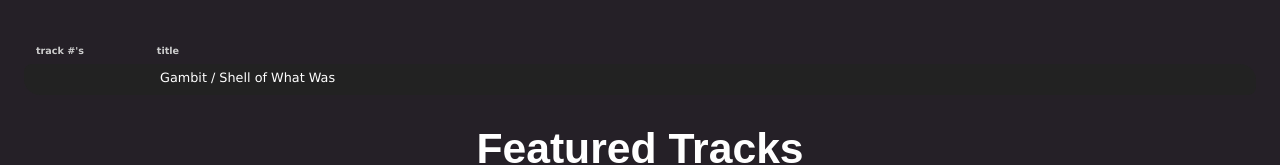
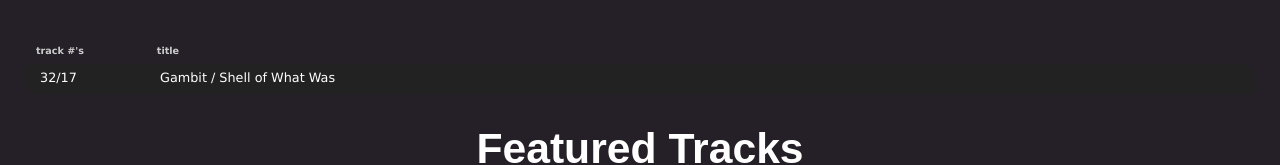
Before and after one commit to Gabe-Bryan/DestinyMusicHub, a React (Create React App) app: page / in a window 1280 px wide. Shown: the part 259-424 px from the top of the page. Built offline with nearby package versions, Linux system fonts and the light colour scheme.

Commit message:
got track# to work

```diff
--- a/src/components/SongPlaylist.js
+++ b/src/components/SongPlaylist.js
@@ -8,21 +8,15 @@ export function SongPlaylist({ playlistData }) {
     function getSongList(playlistDataIn) {
         let songList = []
         for (let songItem of playlistDataIn){
-            let completeTitle = songItem.title
-            let completeTrack=""
-        songItem.sources.forEach(source => {
-            if(source.is_official!==undefined){
-                completeTrack+="/"+source.track_number
+            let completeTrack = ""
+            if(songItem.sources!==undefined){
+                songItem.sources.forEach(source => {
+                    if (source.track_number!==undefined){
+                        completeTrack +="/"+source.track_number
+                    }
+                })
             }
-            if(source.is_official!==undefined && source.is_official===true){
-                completeTitle+="/"+source.version_title.$numberInt;
-
-            }else{
-                completeTitle+="/ Unofficial Song "+source.intensity;
-            }
-            })
-            console.log(completeTitle);
-            console.log(completeTrack)
+            songItem.track = completeTrack.substring(1)
             songList.push(
                 <li key={songItem.track}>
                     <SongItem data = {songItem}/>
--- a/src/pages/home.js
+++ b/src/pages/home.js
@@ -33,43 +33,51 @@ function Home() {
                 "sources":[{
                   "video_id":"z60BFLUBEpI","source_type":"Youtube",
                   "intensity":["Ambient","Soundtrack Edition"],
-                  "track_number":{"$numberInt":"32"},
+                  "track_number":32,
                   "is_official":true,
                   "version_title":"Gambit",
                   "soundtrack_id":"65b834f6bad846dd6181fc2b",
-                  "duration":{"$numberInt":"202"}},
+                  "duration":202},
 
                   {"video_id":"358iGrX8gIo",
                   "source_type":"Youtube",
                   "intensity":["Action","Soundtrack Edition"],
-                  "track_number":{"$numberInt":"17"},
+                  "track_number":17,
                   "is_official":true,
                   "version_title":"Shell of What Was",
                   "soundtrack_id":"65b834f6bad846dd6181fc2b",
-                  "duration":{"$numberInt":"106"}},
+                  "duration":106},
 
                   {"video_id":"pCjl94eENa4",
                   "source_type":"Youtube",
                   "intensity":["Ambient"],
                   "version_title":"Gambit",
                   "soundtrack_id":"65b834f6bad846dd6181fc2b",
-                  "duration":{"$numberInt":"209"}},
+                  "duration":209},
 
                   {"video_id":"tOfGBYS0AjQ",
                   "source_type":"Youtube",
                   "intensity":["Tension"],
                   "soundtrack_id":"65b834f6bad846dd6181fc2b",
-                  "duration":{"$numberInt":"197"}},
+                  "duration":197},
 
                   {"video_id":"UwNeytrnudU",
                   "source_type":"Youtube",
                   "intensity":["Tension"],
                   "add_layers":["+Action Layer"],
                   "soundtrack_id":"65b834f6bad846dd6181fc2b",
-                  "duration":{"$numberInt":"197"}},
+                  "duration":197},
 
                   {"video_id":"avPhyWMWTz8",
-                  "source_type":"Youtube","intensity":["Action"],"version_title":"Shell of What Was","soundtrack_id":"65b834f6bad846dd6181fc2b","duration":{"$numberInt":"241"}},{"video_id":"OlHMM3Hl7ac","source_type":"Youtube","intensity":["High Action"],"version_title":"Shell of What Was","soundtrack_id":"65b834f6bad846dd6181fc2b","duration":{"$numberInt":"270"}},{"video_id":"Hr5kl1A-GOA","source_type":"Youtube","intensity":["Ambient"],"version_title":"Gambit (Queenswalk)","soundtrack_id":"65b834f6bad846dd6181fc2b","duration":{"$numberInt":"206"}},{"video_id":"FeJFRAAf9js","source_type":"Youtube","intensity":["Action"],"version_title":"Shell of What Was (Queenswalk)","soundtrack_id":"65b834f6bad846dd6181fc2b","duration":{"$numberInt":"209"}},{"video_id":"7zYE0YPOd3E","source_type":"Youtube","intensity":["High Action"],"version_title":"Shell of What Was (Queenswalk)","soundtrack_id":"65b834f6bad846dd6181fc2b","duration":{"$numberInt":"271"}}]}]}
+                  "source_type":"Youtube","intensity":["Action"],"version_title":"Shell of What Was","soundtrack_id":"65b834f6bad846dd6181fc2b","duration":241},
+
+                  {"video_id":"OlHMM3Hl7ac","source_type":"Youtube","intensity":["High Action"],"version_title":"Shell of What Was","soundtrack_id":"65b834f6bad846dd6181fc2b","duration":270},
+
+                  {"video_id":"Hr5kl1A-GOA","source_type":"Youtube","intensity":["Ambient"],"version_title":"Gambit (Queenswalk)","soundtrack_id":"65b834f6bad846dd6181fc2b","duration":206},
+
+                  {"video_id":"FeJFRAAf9js","source_type":"Youtube","intensity":["Action"],"version_title":"Shell of What Was (Queenswalk)","soundtrack_id":"65b834f6bad846dd6181fc2b","duration":209},
+
+                  {"video_id":"7zYE0YPOd3E","source_type":"Youtube","intensity":["High Action"],"version_title":"Shell of What Was (Queenswalk)","soundtrack_id":"65b834f6bad846dd6181fc2b","duration":271}]}]}
             >
             </SongPlaylist>
             <h2> Featured Tracks</h2>
```
